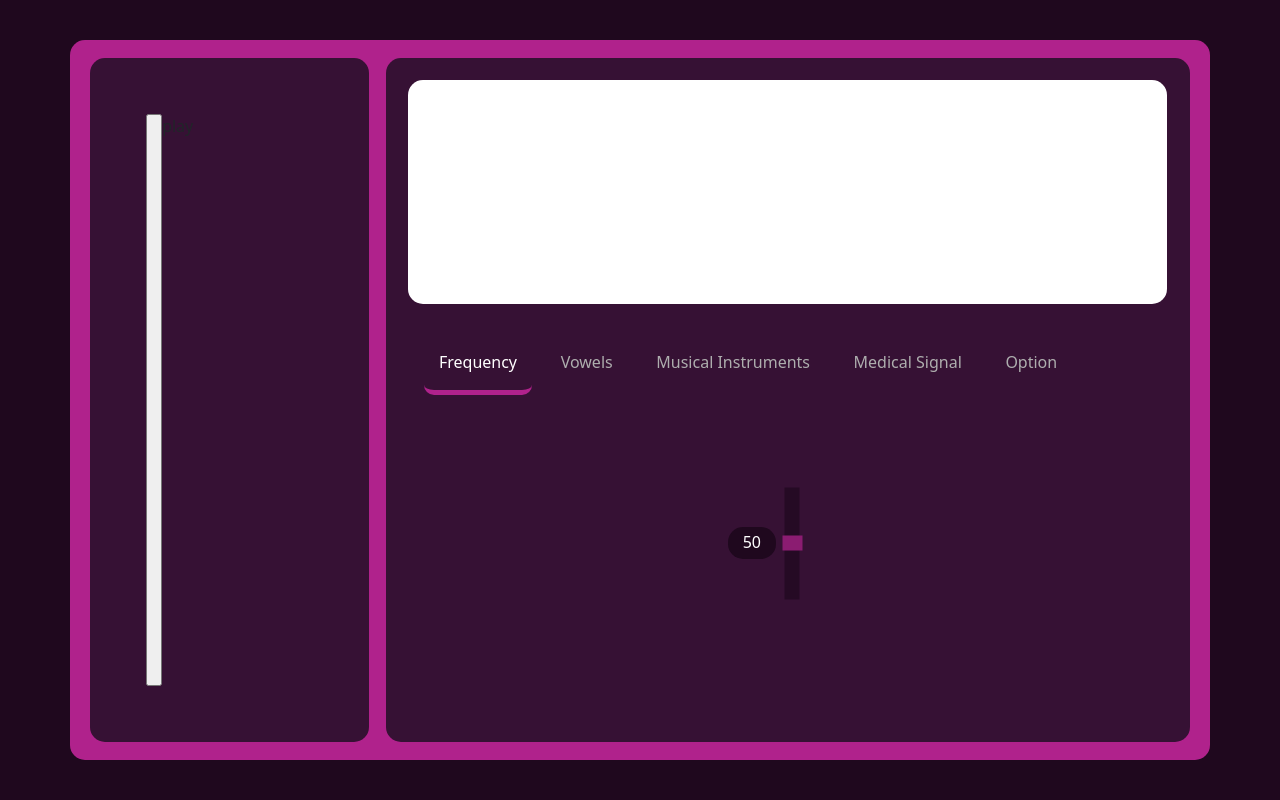
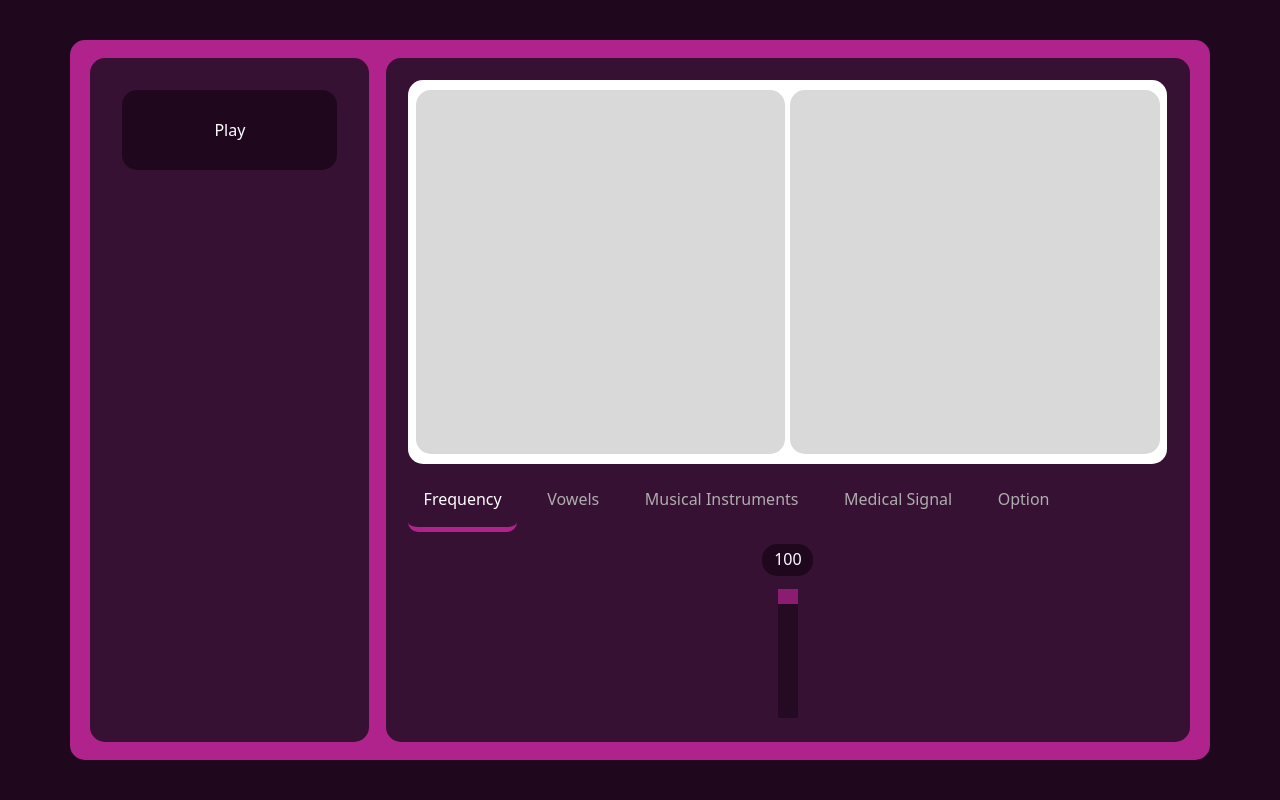
Before and after one commit to YousefKadry/DSP_Task2_Team00, a Flask app: page / in a window 1280 px wide. Run offline with Flask 2, Linux system fonts and the light colour scheme; parts of the project's set-up code (start-up, migrations or seed data) failed here and were passed over; some libraries are stand-ins or nearby versions.

Commit message:
figures edit

```diff
--- a/Equalizer/static/css/index.css
+++ b/Equalizer/static/css/index.css
@@ -2,6 +2,7 @@
     --primary-color: #361134;
     --sec-color: #B0228C;
     --darkest-color: #1f081e;
+    --hover-color: #520d50;
     --active-text: white;
     --inactive-text: #aeaeae;
     --border-radius: 15px
@@ -28,10 +29,24 @@
 .control{
     display: inline-flex;
     height: 95%;
-    padding: 5%;
+    padding: 2rem;
     background-color: var(--primary-color);
     border-radius: var(--border-radius);
     width: 25%;
+}
+
+.control input#play-btn{
+    width: 100%;
+    height: 10vh;
+    color: var(--active-text);
+    background-color: var(--darkest-color);
+    border-radius: var(--border-radius);
+    transition: 0.3s;
+    border: none;
+}
+
+.control input#play-btn:hover{
+    background-color: var(--hover-color);
 }
 
 .sig{
@@ -46,16 +61,35 @@
 
 .sig .fig{
     width: 100%;
-    height: 35%;
+    height: 60%;
     background-color: white;
     border-radius: var(--border-radius);
-    margin-bottom: 2%;
+    margin-bottom: 0.5rem;
+    margin-right: auto;
+    margin-left: auto;
+    padding: 0.3rem;
+    display: flex;
+}
+
+.figure-container {
+    padding: 0.3rem 0.15rem;
+}
+
+.sig .fig .figure-container .figure{
+    background-color: rgb(218, 217, 217);
+    border-radius: var(--border-radius);
+    width: 100%;
+    height: 100%;
+}
+
+.myPlot{
+    width: 100%;
 }
 
 .select-mode{
     color: var(--inactive-text);
     display: flex;
-    margin: 1rem;
+    margin-bottom: 1.5rem;
     height: 60px;
 }
 
@@ -84,16 +118,22 @@
 }
 
 .sliders-panel{
-    margin: 1.5rem;
-    height: 33vh;
+    margin-bottom: 1.5rem !important;
+    height: 15vh;
     justify-content: center;
+    justify-content: space-evenly;
+    width: 100%;
+    margin-right: auto !important;
+    margin-left: auto !important;
+    transform: translateY(-10%);
 }
 
 .slider{
     display: flex;
-    flex-direction: row-reverse;
+    flex-direction: column-reverse;
     align-items: center;
     justify-content: center;
+    justify-content: space-between;
     /* width: 16vw !important; */
 }
 
@@ -102,26 +142,28 @@
     flex-direction: column;
     justify-content: space-around;
     height: 100%;
+
 }
 
-.slider-text .label{
-    color: var(--sec-color);
-    padding: 5px 10px;
+.slider .label{
+    color: var(--active-text);
+    /* padding: 5px 10px; */
     font-weight: 500;
+    margin-top: 3.5rem;
     width: fit-content;
+    font-size: 0.9rem;
 }
 
 .slider .slider-value{
     background-color: var(--darkest-color);
     height: 2rem;
-    padding: 5px 15px;
+    padding: 5px;
     color: white;
     text-align: center;
     line-height: 1.3;
     border-radius: var(--border-radius);
-    margin-right: -2.5rem;
-    width: 100px !important;
-    transform: translateY(0%);
+    /* margin-right: -3rem; */
+    width: 4vw !important;
 
 }
 
@@ -136,13 +178,12 @@
     outline: none;
     writing-mode: bt-lr; /* IE */
     -webkit-appearance: slider-vertical; /* WebKit */
-    width: 7rem;
-    height: 15px;
+    width: 8rem;
     color: var(--sec-color);
     opacity: 0.7;
     -webkit-transition: .2s;
     transition: opacity .2s;
-    fill: var(--sec-color);
+    margin-top: 4rem;
 }
 
 .sliders-panel input:hover{
--- a/Equalizer/static/js/main.js
+++ b/Equalizer/static/js/main.js
@@ -16,7 +16,7 @@
         }
         e.target.classList.add("active")
 
-        currentSlidersPanel = document.getElementsByClassName("slider col-2")
+        currentSlidersPanel = document.getElementsByClassName("slider col-1")
         let numOfSliders = currentSlidersPanel.length
         let slidersList = [...currentSlidersPanel]
         for(let i = 0; i < numOfSliders; i++){
@@ -27,17 +27,18 @@
 
         for(let i = 0; i < currentMode.numOfSliders; i++){
             let slider = document.createElement("div")
-            slider.className = "slider col-2"
+            slider.className = "slider col-1"
             let input = document.createElement("input")
             input.type = "range"
             input.min = 0
             input.max = currentMode.maxFreq
+            input.value = 100
             input.step = currentMode.step
             input.id = `${currentMode.name}-slider-${i+1}`
             input.className = `slider ${currentMode.name}-slider-${i+1}`
 
             let value= document.createElement("div")
-            value.innerHTML=50
+            value.innerHTML= 100
             value.className = `slider-value ${currentMode.name}-slider-${i+1}`
 
             slider.appendChild(input)
@@ -73,6 +74,13 @@
 let playBtn = document.getElementById('play-btn')
 let signal = {x:[], y:[], mode: "lines", type: "line", name:'newSignal'}
 let originalSignal = {x:[], y:[], mode: "lines", type: "line", name:'origSignal'}
+var layout = {
+    width: 435,
+    height: 360,
+    margin: {l:50, r:50, b:100, t:100, pad:4}
+}
+
+
 playBtn.onclick = ()=> {
     $.ajax({
         method: 'POST',
@@ -89,5 +97,6 @@
             console.log(signal.y)
         }
     })
-    Plotly.newPlot('plot1', [originalSignal, signal])
+    Plotly.newPlot('plot1', [originalSignal], layout)
+    Plotly.newPlot('plot2', [signal], layout)
 }
--- a/Equalizer/templates/index.html
+++ b/Equalizer/templates/index.html
@@ -14,12 +14,21 @@
 </head>
 <body>
     <div class="container">
-        <div class="control ">
-            <input type="button" id="play-btn">play</input>
+        <div class="control">
+            <input type="button" id="play-btn" value="Play">
         </div>
         <div class="sig">
             <div class="fig">
-                <div id="plot1" class="myPlot"></div>
+                <div class="figure-container col-6">
+                    <div class="figure">
+                        <div id="plot1" class="myPlot"></div>
+                    </div>
+                </div>
+                <div class="figure-container col-6">
+                    <div class="figure">
+                         <div id="plot2" class="myPlot"></div>
+                     </div>
+                 </div>
             </div>
             <div class="sliders">
                 <div class="select-mode">
@@ -40,9 +49,10 @@
                     </div>
                 </div>
                 <div class="sliders-panel row">
-                    <div class="slider col-2">
-                        <input type="range" step="1" min="0" max="100" value="50" id="freq-slider-1" class="slider freq-slider-1">
-                        <div class="slider-value freq-slider-1">50</div>
+                    <div class="slider col-1">
+                        <!-- <div class="label">500Hz</div> -->
+                        <input type="range" step="1" min="0" max="100" value="100" id="freq-slider-1" class="slider freq-slider-1">
+                        <div class="slider-value freq-slider-1">100</div>
                     </div>
                 </div>
             </div>
```
Also changed, not shown: 1 other file.
